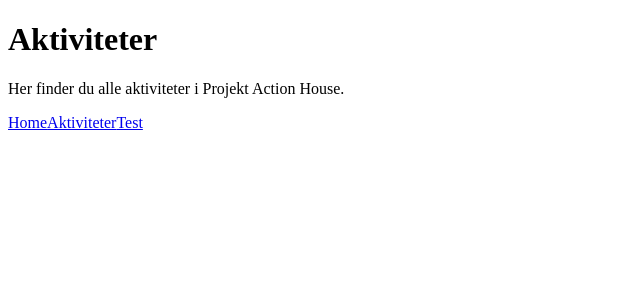
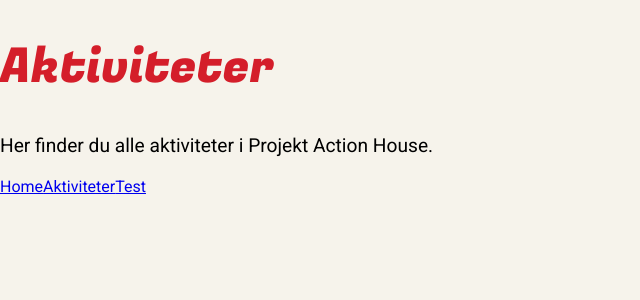
Before and after one commit to Samanta-Petrova/ActionHouse_MMD3-kun_mig, a Nuxt app in the folder Vue_Projekter/: page /aktiviteter in a window 1280 px wide. Shown: the top 300 px of the page, without its empty margins (0-640 px from the left). Built offline with nearby package versions, Linux system fonts and the light colour scheme.

Commit message:
fixed og opsat global styling

```diff
--- /dev/null
+++ b/Vue_Projekter/assets/css/main.css
@@ -0,0 +1,64 @@
+@import url('https://fonts.googleapis.com/css2?family=Fugaz+One&display=swap');
+@import url('https://fonts.googleapis.com/css2?family=Roboto:ital,wght@0,100..900;1,100..900&display=swap');
+
+h1,
+h2,
+h3,
+h4,
+h5,
+h6 {
+    font-family: "Fugaz One", sans-serif;
+    font-weight: 400;
+    font-style: normal;
+}
+
+* {
+    font-family: "Roboto", sans-serif;
+    font-optical-sizing: auto;
+    font-weight: 400;
+    font-style: normal;
+    font-variation-settings:
+        "wdth" 100;
+}
+
+h1 {
+    font-size: 3rem;
+}
+
+h2 {
+    font-size: 2.5rem;
+}
+
+p {
+    font-size: 1.2rem;
+}
+
+body {
+    background: var(--mainbaige);
+    margin: 0 auto;
+}
+
+
+
+:root {
+    /* Color Variables */
+    --mainred: #D41E2A;
+    --mainblue: #154B82;
+    --mainbaige: #f6f3eb;
+
+    /* Font Sizes */
+
+    /* Spacing */
+
+    --dekstopSmall: 1rem;
+    --dekstopMedium: 2rem;
+    --dekstopLarge: 3rem;
+
+    --mobileSmall: 0.5rem;
+    --mobileMedium: 1rem;
+    --mobileLarge: 1.5rem;
+
+    --desktopBorder: 3rem;
+    --mobileBorder: 1.5rem;
+
+}
--- a/Vue_Projekter/components/navigation.vue
+++ b/Vue_Projekter/components/navigation.vue
@@ -1,3 +1,5 @@
+
+
 <template>
     <nav>
         <ul>
@@ -9,3 +11,7 @@
         </ul>
     </nav>
 </template>
+
+<style>
+
+</style>
--- a/Vue_Projekter/nuxt.config.ts
+++ b/Vue_Projekter/nuxt.config.ts
@@ -3,5 +3,8 @@ export default defineNuxtConfig({
   compatibilityDate: '2025-07-15',
   devtools: { enabled: true },
   pages: true,
+  components:true,
   srcDir: '.',
+  css: ['@/assets/css/main.css'],
+
 })
--- a/Vue_Projekter/pages/aktiviteter.vue
+++ b/Vue_Projekter/pages/aktiviteter.vue
@@ -1,9 +1,19 @@
+
+
 <template>
     <div>
     <h1>Aktiviteter</h1>
     <p>Her finder du alle aktiviteter i Projekt Action House.</p>
   </div>
-  <NuxtLink to="/">Home</NuxtLink>
+<NuxtLink to="/">Home</NuxtLink>
 <NuxtLink to="/aktiviteter">Aktiviteter</NuxtLink>
 <NuxtLink to="/test">Test</NuxtLink>
 </template>
+
+
+<style>
+
+    h1{
+        color: var(--mainred);
+    }
+</style>
```
